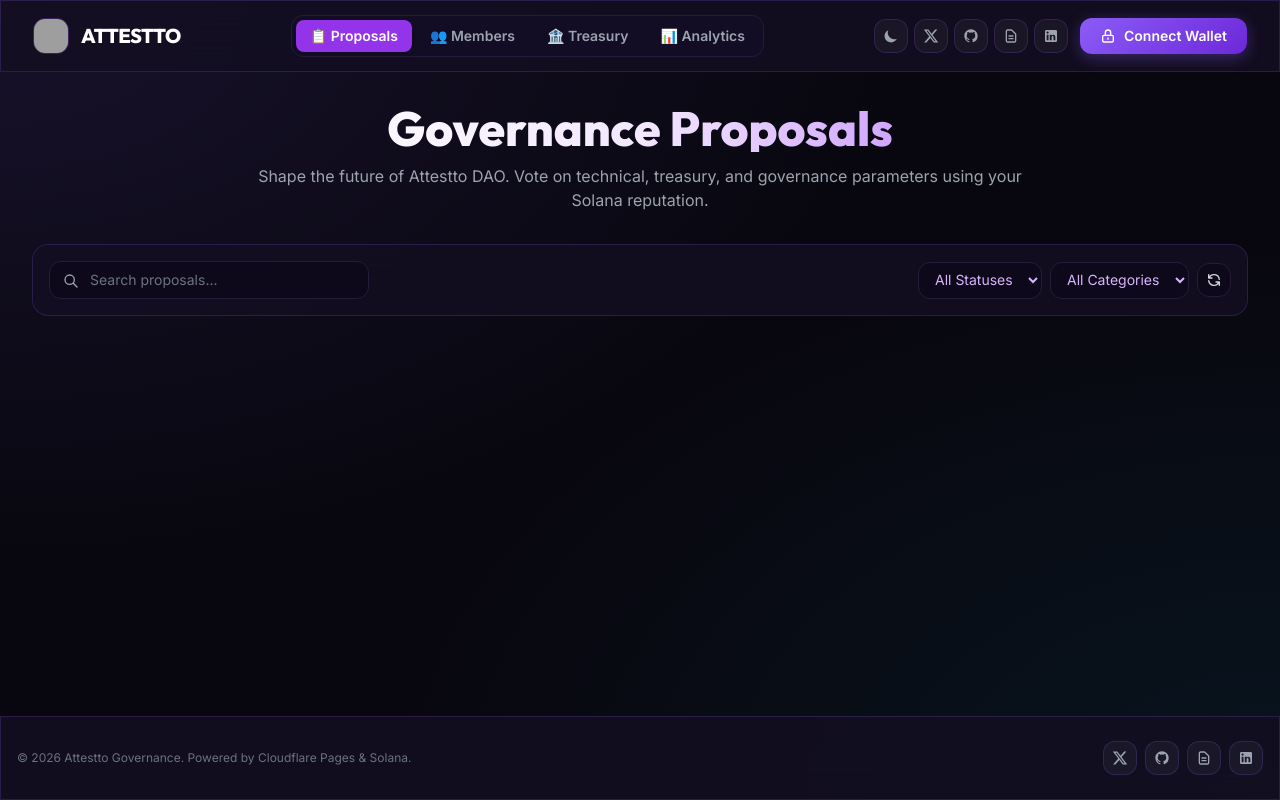
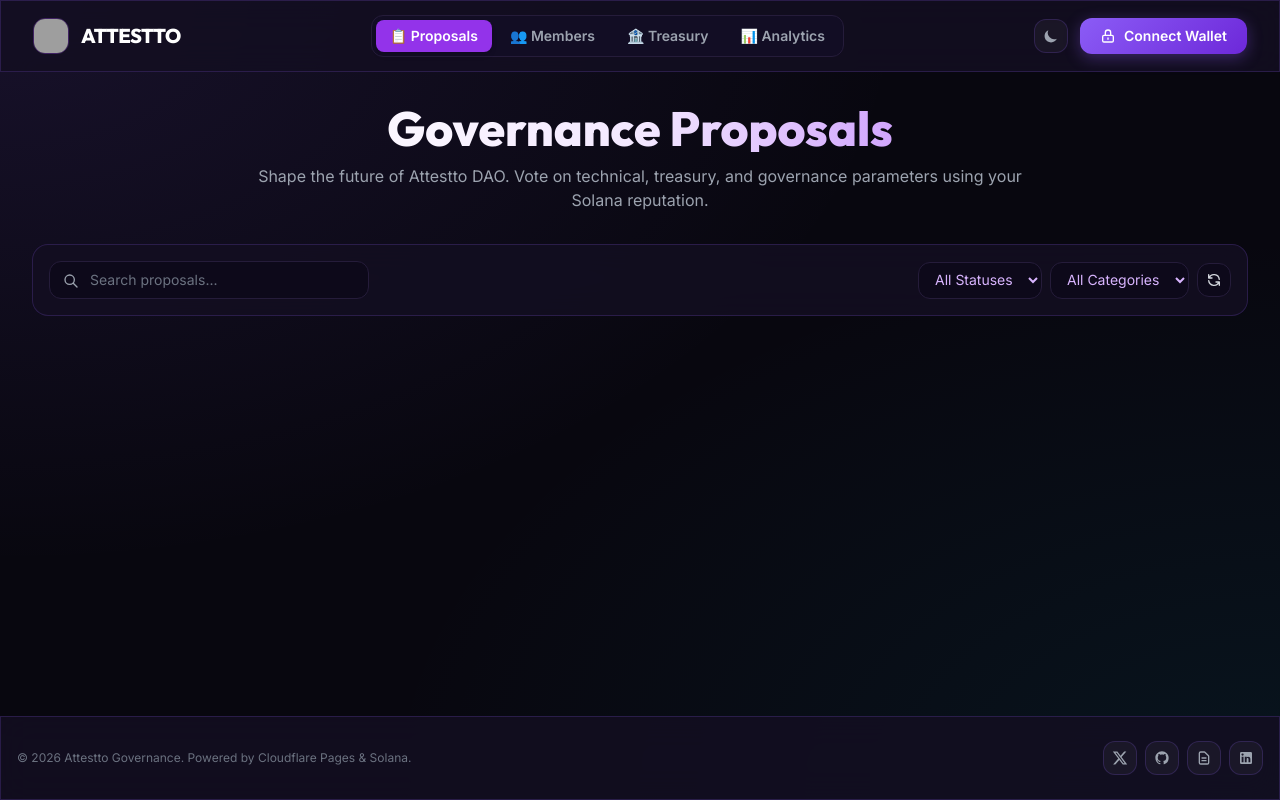
Before and after one commit to atrumin16/voting-engine, a website: page public/index.html in a window 1280 px wide. Drawn offline with nearby package versions, Linux system fonts and the light colour scheme; no server answers; grey boxes are pictures that could not be loaded.

Commit message:
feat: render real SOL and USDC logos in Treasury section, move social icons exclusively to footer for clean header layout

```diff
--- a/public/app.js
+++ b/public/app.js
@@ -814,8 +814,8 @@ async function loadTreasury() {
             card.innerHTML = `
                 <div class="flex items-center justify-between">
                     <div class="flex items-center gap-2.5">
-                        <div class="w-9 h-9 rounded-xl bg-gradient-to-tr ${ast.color} flex items-center justify-center text-lg shadow-md">
-                            ${ast.icon}
+                        <div class="w-10 h-10 rounded-2xl bg-[#140e28] border border-[#251c3a] p-1.5 flex items-center justify-center shadow-md">
+                            <img src="${ast.logo_url || 'https://raw.githubusercontent.com/solana-labs/token-list/main/assets/mainnet/So11111111111111111111111111111111111111112/logo.png'}" class="w-full h-full rounded-full object-contain" alt="${ast.symbol}">
                         </div>
                         <div>
                             <div class="font-bold text-white text-sm">${ast.name}</div>
--- a/public/index.html
+++ b/public/index.html
@@ -230,30 +230,6 @@
                     </svg>
                 </button>
 
-                <!-- X (Twitter) Logo -->
-                <a id="headerX" href="https://x.com/attesttoID" target="_blank" title="X (Twitter)" class="icon-btn p-2 rounded-xl text-gray-400 hover:text-white flex items-center justify-center">
-                    <svg class="w-4 h-4 fill-current" viewBox="0 0 24 24">
-                        <path d="M18.244 2.25h3.308l-7.227 8.26 8.502 11.24H16.17l-5.214-6.817L4.99 21.75H1.68l7.73-8.835L1.254 2.25H8.08l4.713 6.231zm-1.161 17.52h1.833L7.084 4.126H5.117z"/>
-                    </svg>
-                </a>
-                <!-- GitHub Logo -->
-                <a id="headerGithub" href="https://github.com/Attestto-com" target="_blank" title="GitHub" class="icon-btn p-2 rounded-xl text-gray-400 hover:text-white flex items-center justify-center">
-                    <svg class="w-4 h-4 fill-current" viewBox="0 0 24 24">
-                        <path fill-rule="evenodd" clip-rule="evenodd" d="M12 2C6.477 2 2 6.484 2 12.017c0 4.425 2.865 8.18 6.839 9.504.5.092.682-.217.682-.483 0-.237-.008-.868-.013-1.703-2.782.605-3.369-1.343-3.369-1.343-.454-1.158-1.11-1.466-1.11-1.466-.908-.62.069-.608.069-.608 1.003.07 1.53 1.032 1.53 1.032.892 1.53 2.341 1.088 2.91.832.092-.647.35-1.088.636-1.338-2.22-.253-4.555-1.113-4.555-4.951 0-1.093.39-1.988 1.029-2.688-.103-.253-.446-1.272.098-2.65 0 0 .84-.27 2.75 1.026A9.564 9.564 0 0112 6.844c.85.004 1.705.115 2.504.337 1.909-1.296 2.747-1.027 2.747-1.027.546 1.379.202 2.398.1 2.651.64.7 1.028 1.595 1.028 2.688 0 3.848-2.339 4.695-4.566 4.943.359.309.678.92.678 1.855 0 1.338-.012 2.419-.012 2.747 0 .268.18.58.688.482A10.019 10.019 0 0022 12.017C22 6.484 17.522 2 12 2z"/>
-                    </svg>
-                </a>
-                <!-- Docs Logo -->
-                <a id="headerDocs" href="https://attestto.com" target="_blank" title="Documentation" class="icon-btn p-2 rounded-xl text-gray-400 hover:text-white flex items-center justify-center">
-                    <svg class="w-4 h-4" fill="none" stroke="currentColor" viewBox="0 0 24 24">
-                        <path stroke-linecap="round" stroke-linejoin="round" stroke-width="2" d="M9 12h6m-6 4h6m2 5H7a2 2 0 01-2-2V5a2 2 0 012-2h5.586a1 1 0 01.707.293l5.414 5.414a1 1 0 01.293.707V19a2 2 0 01-2 2z"/>
-                    </svg>
-                </a>
-                <!-- LinkedIn Logo -->
-                <a id="headerLinkedin" href="https://www.linkedin.com/company/attestto-inc/" target="_blank" title="LinkedIn" class="icon-btn p-2 rounded-xl text-gray-400 hover:text-white flex items-center justify-center">
-                    <svg class="w-4 h-4 fill-current" viewBox="0 0 24 24">
-                        <path d="M19 3a2 2 0 0 1 2 2v14a2 2 0 0 1-2 2H5a2 2 0 0 1-2-2V5a2 2 0 0 1 2-2h14m-.5 15.5v-5.3a3.26 3.26 0 0 0-3.26-3.26c-.85 0-1.84.52-2.28 1.3v-1.11h-2.79v8.37h2.79v-4.93c0-.77.62-1.4 1.39-1.4a1.4 1.4 0 0 1 1.4 1.4v4.93h2.75M6.88 8.56a1.68 1.68 0 0 0 1.68-1.68c0-.93-.75-1.69-1.68-1.69a1.69 1.69 0 0 0-1.69 1.69c0 .93.76 1.68 1.69 1.68m1.39 9.94v-8.37H5.5v8.37h2.77z"/>
-                    </svg>
-                </a>
             </div>
 
             <!-- Admin Badge -->
```
Also changed, not shown: functions/api/treasury.js (+4 -4 lines).
